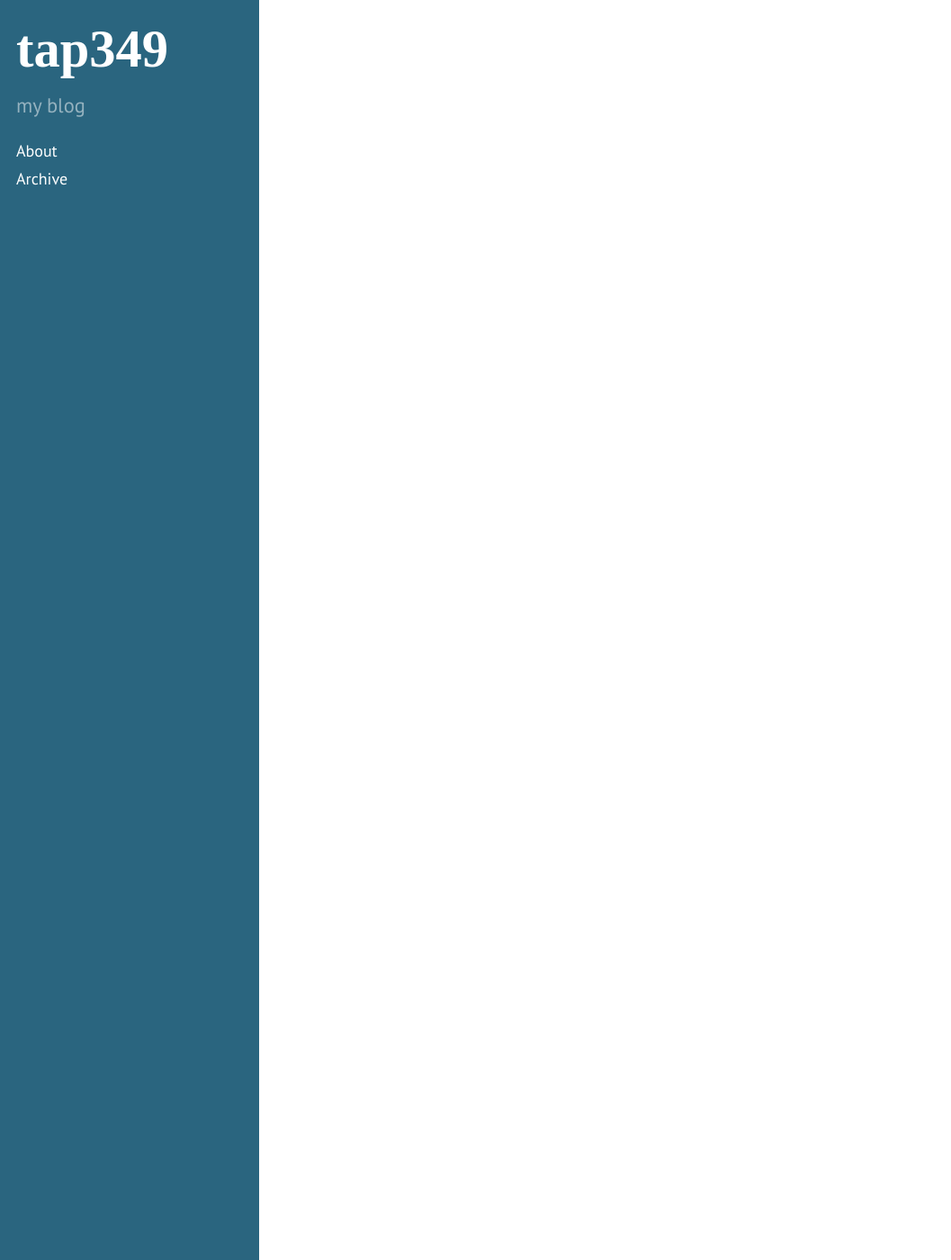
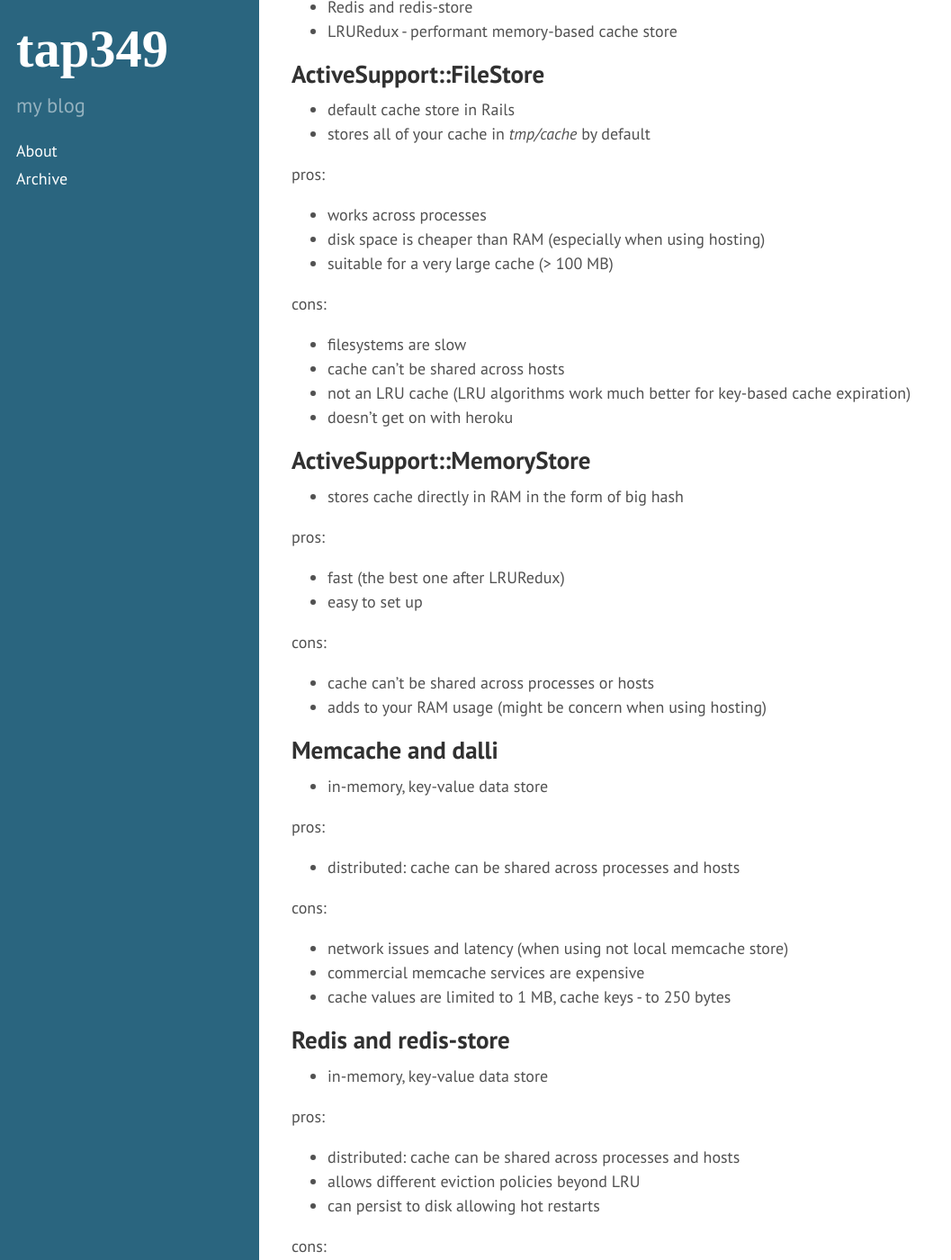
Before and after one commit to tap349/tap349.github.io, a Jekyll site: the page built from _posts/2016-03-20-rails-caching.md, in a window 1280 px wide and 1400 px high, scrolled down 3279 px. Shown: the whole window at 90% size, without its empty margins (0-1057 px from the left). Built offline with Jekyll 4.4.1, drawn with Linux system fonts in a browser that asks for light colours; some of the changed text lies outside the part shown.

Commit message:
update 2016-03-24_16:02:34

````diff
--- a/_posts/2016-03-20-rails-caching.md
+++ b/_posts/2016-03-20-rails-caching.md
@@ -6,7 +6,7 @@ access: public
 categories: [rails, caching]
 ---
 
-notes about caching in rails.
+notes about caching in Rails.
 
 <!-- more -->
 
@@ -54,7 +54,7 @@ applications must be profiled:
 - wrk
 - apache bench
 
-## rails logs
+## Rails logs
 
 total time is the important one.
 
@@ -92,13 +92,29 @@ concatenated version of everything in the array (with `/` as delimiter).
 
 ## russian doll caching
 
-**russian doll caching** is simply using key-based cache expiration.
+**russian doll caching**:
+
+- coined by DHH
+- nesting cache fragments inside each other
+- uses key-based cache expiration
+
+2 ways to make key-based cache expiration work:
+
+1. use compound cache key like:
+
+```ruby
+cache ["todo_list", @todos.map(&:id), @todos.maximum(:updated_at)]
+```
+
+whenever todo is added/removed/changed cache expires.
+
+2. use `touch` option on `belongs_to` associations as described above
 
 # cache digests
 
 <https://github.com/rails/cache_digests>
 
-**cache digests** were included in rails 4 and had been available as a gem before.
+**cache digests** were included in Rails 4 and had been available as a gem before.
 
 prior to cache digests it was necessary to expire fragment caches explicitly
 when changing template by adding, say, version `v1` to cache key.
@@ -106,3 +122,89 @@ now cache key contains MD5 sum of template tree (template file itself and
 all of its dependencies) - whenever template changes cache expires.
 
 # cache backends
+
+- ActiveSupport::FileStore
+- ActiveSupport::MemoryStore
+- Memcache and dalli
+- Redis and redis-store
+- LRURedux - performant memory-based cache store
+
+## ActiveSupport::FileStore
+
+- default cache store in Rails
+- stores all of your cache in _tmp/cache_ by default
+
+pros:
+
++ works across processes
++ disk space is cheaper than RAM (especially when using hosting)
++ suitable for a very large cache (> 100 MB)
+
+cons:
+
+- filesystems are slow
+- cache can't be shared across hosts
+- not an LRU cache (LRU algorithms work much better for key-based cache expiration)
+- doesn't get on with heroku
+
+## ActiveSupport::MemoryStore
+
+- stores cache directly in RAM in the form of big hash
+
+pros:
+
++ fast (the best one after LRURedux)
++ easy to set up
+
+cons:
+
+- cache can't be shared across processes or hosts
+- adds to your RAM usage (might be concern when using hosting)
+
+## Memcache and dalli
+
+- in-memory, key-value data store
+
+pros:
+
++ distributed: cache can be shared across processes and hosts
+
+cons:
+
+- network issues and latency (when using not local memcache store)
+- commercial memcache services are expensive
+- cache values are limited to 1 MB, cache keys - to 250 bytes
+
+## Redis and redis-store
+
+- in-memory, key-value data store
+
+pros:
+
++ distributed: cache can be shared across processes and hosts
++ allows different eviction policies beyond LRU
++ can persist to disk allowing hot restarts
+
+cons:
+
+- network issues and latency (when using not local memcache store)
+- commercial redis services are expensive
+- redis supports several data types, redis-store supports only strings
+  (memcache can store strings only)
+
+## LRURedux
+
+- highly optimized version of ActiveSupport::MemoryStore
+- cannot be configured as default cache store in Rails
+  (doesn't provide ActiveSupport-compatible interface) - can be used
+  on a low-level only
+
+pros:
+
++ ridiculously fast (the best one)
+
+cons:
+
+- cache can't be shared across processes or hosts
+- adds to your RAM usage (might be concern when using hosting)
+- can't be used as a Rails cache store yet
````
